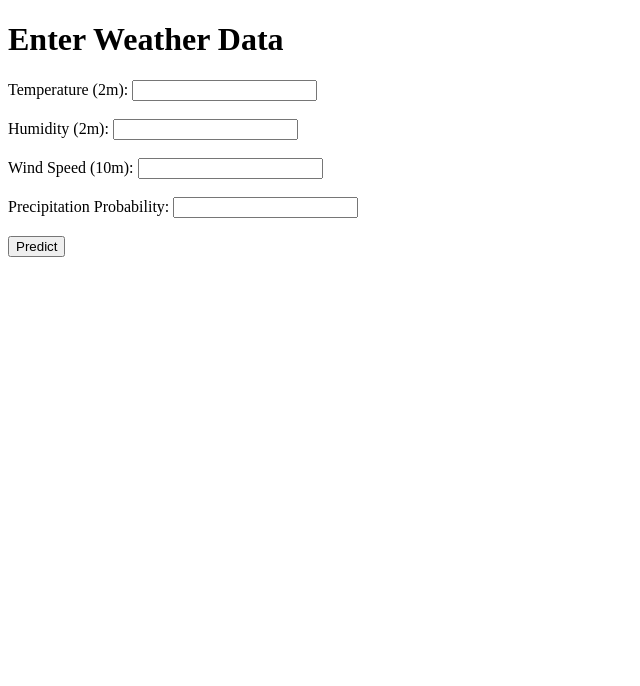
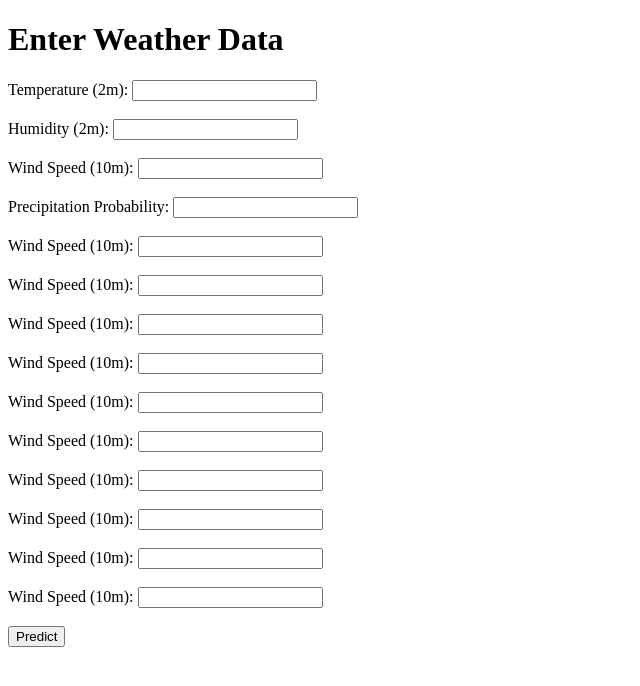
Before and after one commit to Fatima1017/MLOps, a Flask app: template templates/result.html in a window 1280 px wide. Shown: the top 686 px of the page, without its empty margins (0-640 px from the left). Run offline with Flask 3, Linux system fonts and the light colour scheme; the template is opened without the code that fills it, so the values that code supplies are empty; parts of the project's set-up code (start-up, migrations or seed data) failed here and were passed over.

Commit message:
third commit

```diff
--- a/app.py
+++ b/app.py
@@ -85,7 +85,7 @@ def predict():
 @app.route('/accuracy', methods=['POST'])
 def accuracy():
     # Extract the form data
-    form_data = request.form.get((f'feature{i+1}') for i in range(4) ) # Adjust for the number of features
+    form_data = request.form.get((f'feature{i+1}') for i in range(14) ) # Adjust for the number of features
     actual_target = request.form.get('target') # Get the actual target value
 
     input_features = np.array(form_data).reshape(1, -1)  # Reshape input features for the model
--- a/templates/result.html
+++ b/templates/result.html
@@ -12,13 +12,45 @@
         <input type="number" step="0.01" name="temperature_2m"><br><br>
 
         <label>Humidity (2m):</label>
-        <input type="number" step="0.01" name="humidity"><br><br>
+        <input type="number" step="0.01" name="relative_humidity_2m"><br><br>
 
         <label>Wind Speed (10m):</label>
-        <input type="number" step="0.01" name="wind_speed"><br><br>
+        <input type="number" step="0.01" name="'wind_speed_10m'"><br><br>
 
         <label>Precipitation Probability:</label>
         <input type="number" step="0.01" name="precipitation_probability"><br><br>
+
+        <label>Wind Speed (10m):</label>
+        <input type="number" step="0.01" name="rain"><br><br>
+
+        <label>Wind Speed (10m):</label>
+        <input type="number" step="0.01" name="pressure_msl"><br><br>
+
+        <label>Wind Speed (10m):</label>
+        <input type="number" step="0.01" name="cloud_cover"><br><br>
+
+        <label>Wind Speed (10m):</label>
+        <input type="number" step="0.01" name="visibility"><br><br>
+
+        <label>Wind Speed (10m):</label>
+        <input type="number" step="0.01" name="wind_speed_80m"><br><br>
+
+        <label>Wind Speed (10m):</label>
+        <input type="number" step="0.01" name="wind_speed_120m"><br><br>
+
+        <label>Wind Speed (10m):</label>
+        <input type="number" step="0.01" name="wind_speed_180m'"><br><br>
+
+        <label>Wind Speed (10m):</label>
+        <input type="number" step="0.01" name="temperature_80m"><br><br>
+
+        <label>Wind Speed (10m):</label>
+        <input type="number" step="0.01" name="temperature_120m"><br><br>
+
+        <label>Wind Speed (10m):</label>
+        <input type="number" step="0.01" name="temperature_180m"><br><br>
+
+
 
         <input type="submit" value="Predict">
     </form>
```
Also changed, not shown: templates/dashboard.html (+11 -3 lines), tests/test_app.py (added, +59 -0 lines).
